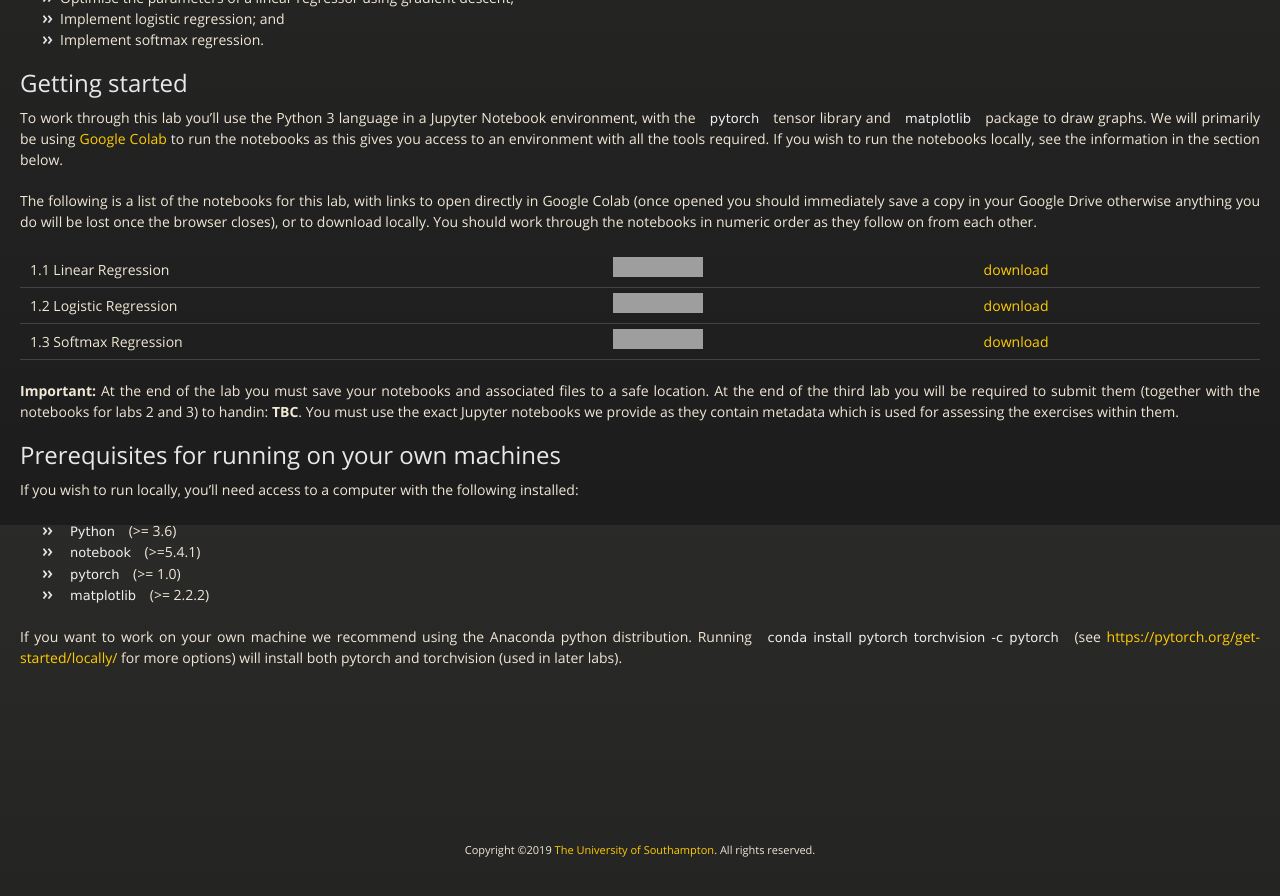
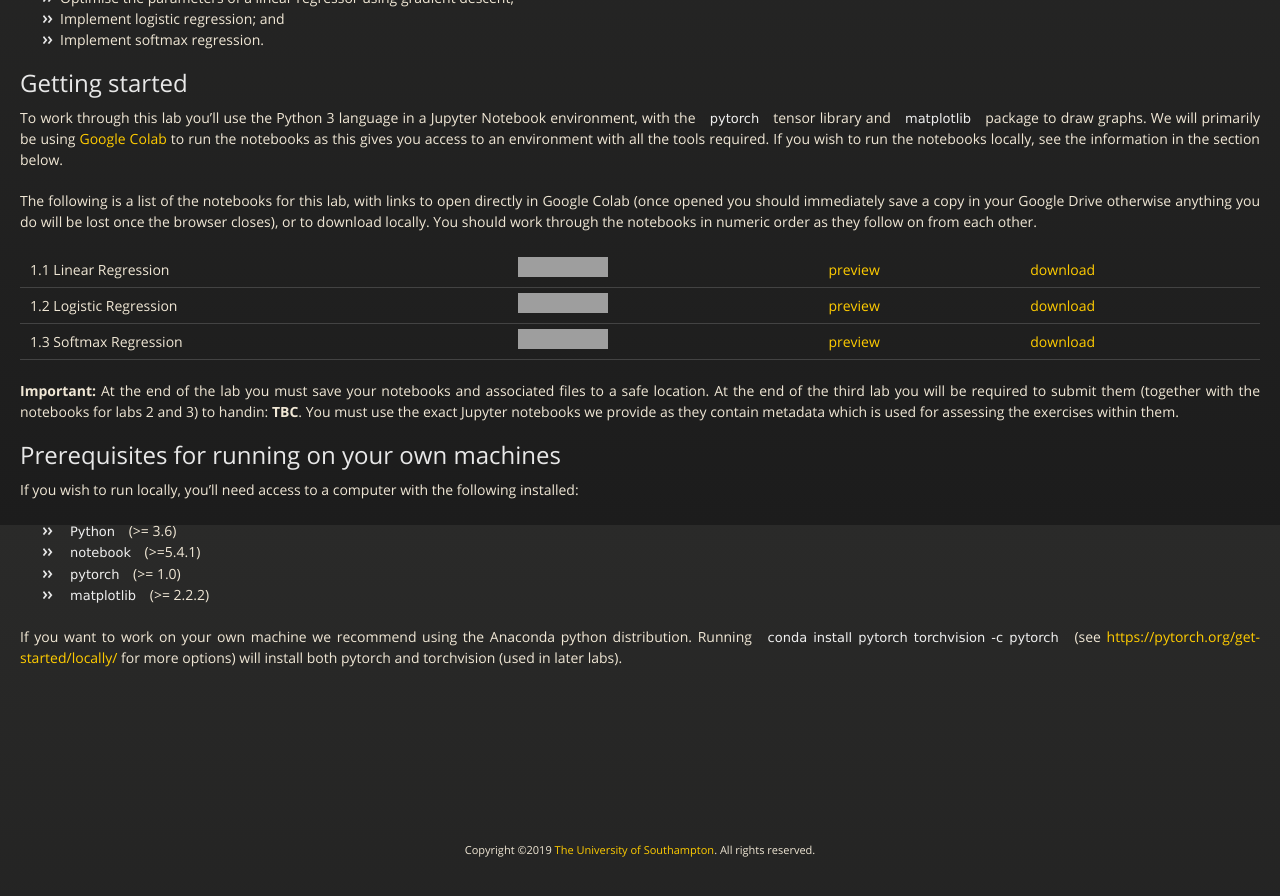
Before and after one commit to ecs-vlc/COMP6248, a Jekyll site: the page built from docs/labs/lab1/index.md, in a window 1280 px wide and 900 px high, scrolled down 1275 px. Shown: the top 896 px of the window. Built offline with Jekyll 4.4.1, drawn with Linux system fonts in a browser that asks for light colours; nearby versions of some CDN libraries; grey boxes are pictures that could not be loaded.

Commit message:
updating labs

```diff
--- a/docs/labs/lab1/index.md
+++ b/docs/labs/lab1/index.md
@@ -47,9 +47,9 @@ To work through this lab you'll use the Python 3 language in a Jupyter Notebook
 The following is a list of the notebooks for this lab, with links to open directly in Google Colab (once opened you should immediately save a copy in your Google Drive otherwise anything you do will be lost once the browser closes), or to download locally. You should work through the notebooks in numeric order as they follow on from each other.
 
 
-1.1 Linear Regression | [![Open In Colab](https://colab.research.google.com/assets/colab-badge.svg)](https://colab.research.google.com/github/ecs-vlc/COMP6248/blob/master/docs/labs/lab1/1_1_linear_regression.ipynb) | [download](https://github.com/ecs-vlc/COMP6248/blob/master/docs/labs/lab1/1_1_linear_regression.ipynb)
-1.2 Logistic Regression | [![Open In Colab](https://colab.research.google.com/assets/colab-badge.svg)](https://colab.research.google.com/github/ecs-vlc/COMP6248/blob/master/docs/labs/lab1/1_2_logistic_regression.ipynb) | [download](https://github.com/ecs-vlc/COMP6248/blob/master/docs/labs/lab1/1_2_logistic_regression.ipynb)
-1.3 Softmax Regression | [![Open In Colab](https://colab.research.google.com/assets/colab-badge.svg)](https://colab.research.google.com/github/ecs-vlc/COMP6248/blob/master/docs/labs/lab1/1_3_softmax_regression.ipynb) | [download](https://github.com/ecs-vlc/COMP6248/blob/master/docs/labs/lab1/1_3_softmax_regression.ipynb)
+1.1 Linear Regression | [![Open In Colab](https://colab.research.google.com/assets/colab-badge.svg)](https://colab.research.google.com/github/ecs-vlc/COMP6248/blob/master/docs/labs/lab1/1_1_linear_regression.ipynb) | [preview](https://github.com/ecs-vlc/COMP6248/blob/master/docs/labs/lab1/1_1_linear_regression.ipynb) | [download](https://raw.githubusercontent.com/ecs-vlc/COMP6248/master/docs/labs/lab1/1_1_linear_regression.ipynb)
+1.2 Logistic Regression | [![Open In Colab](https://colab.research.google.com/assets/colab-badge.svg)](https://colab.research.google.com/github/ecs-vlc/COMP6248/blob/master/docs/labs/lab1/1_2_logistic_regression.ipynb) | [preview](https://github.com/ecs-vlc/COMP6248/blob/master/docs/labs/lab1/1_2_logistic_regression.ipynb) | [download](https://raw.githubusercontent.com/ecs-vlc/COMP6248/master/docs/labs/lab1/1_2_logistic_regression.ipynb)
+1.3 Softmax Regression | [![Open In Colab](https://colab.research.google.com/assets/colab-badge.svg)](https://colab.research.google.com/github/ecs-vlc/COMP6248/blob/master/docs/labs/lab1/1_3_softmax_regression.ipynb) | [preview](https://github.com/ecs-vlc/COMP6248/blob/master/docs/labs/lab1/1_3_softmax_regression.ipynb) | [download](https://raw.githubusercontent.com/ecs-vlc/COMP6248/master/docs/labs/lab1/1_3_softmax_regression.ipynb)
 
 __Important:__ At the end of the lab you must save your notebooks and associated files to a safe location. At the end of the third lab you will be required to submit them (together with the notebooks for labs 2 and 3) to handin: __TBC__. You must use the exact Jupyter notebooks we provide as they contain metadata which is used for assessing the exercises within them.
 
```
